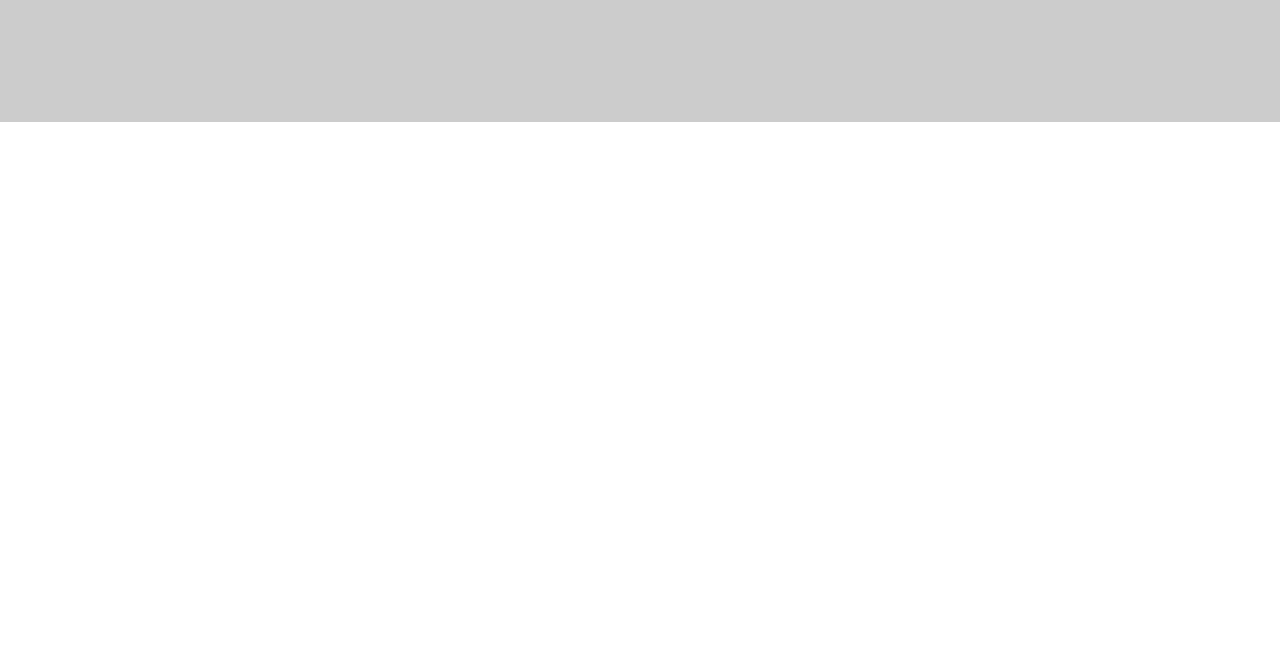
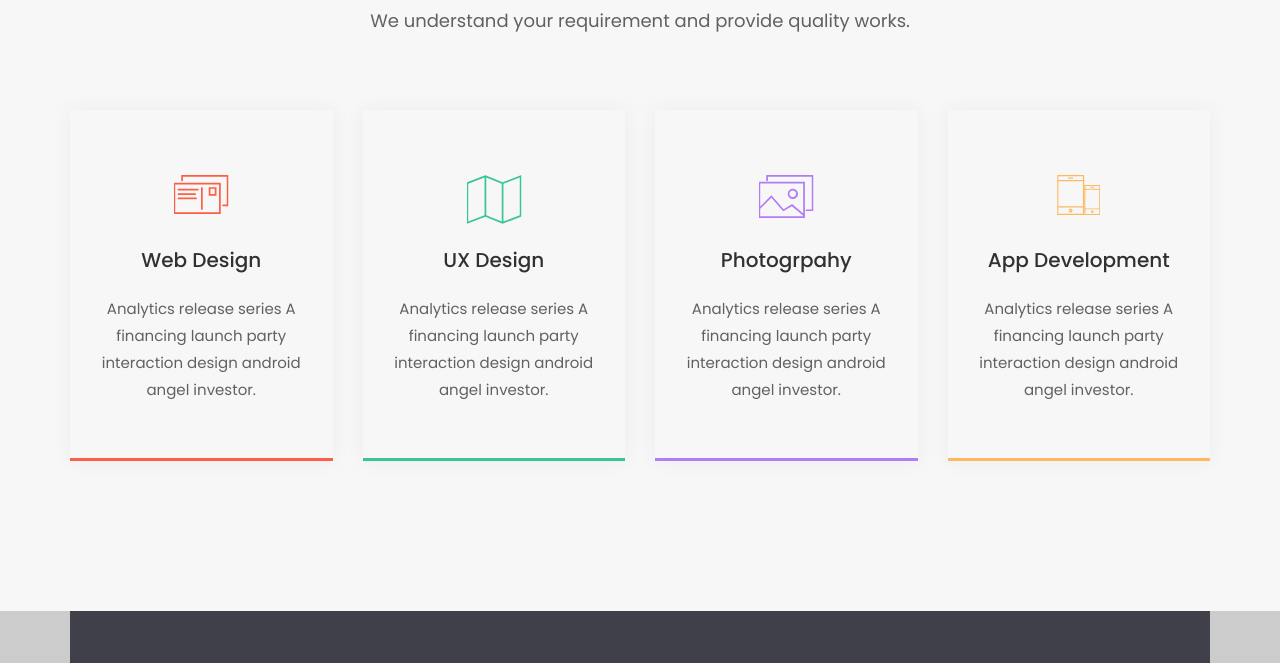
Before and after one commit to vm3192/Alexis, a plain HTML site: page index.html in a window 1280 px wide. Shown: the part 2029-2692 px from the top of the page. Before the commit the page ends 2151 px from the top, so only its background shows below. Drawn offline with nearby package versions, Linux system fonts and the light colour scheme.

Commit message:
section focus (adaptived)

```diff
--- a/css/style.css
+++ b/css/style.css
@@ -111,6 +111,26 @@ h6 {
 
 .red-btn:active {
   opacity: .8;
+}
+
+.title-section {
+  font-family: Libre Baskerville;
+  font-size: 50px;
+  font-weight: 700;
+  color: #313131;
+  text-align: center;
+}
+
+.subtitle-section {
+  font-size: 18px;
+  color: #616161;
+  text-align: center;
+}
+
+.text-section {
+  font-size: 15px;
+  line-height: 180%;
+  color: #616161;
 }
 
 .container {
@@ -275,7 +295,7 @@ h6 {
 }
 
 .about {
-  padding: 150px 0;
+  padding: 150px 0px;
 }
 
 .about__row {
@@ -333,17 +353,8 @@ h6 {
 }
 
 .about__info-title {
-  font-family: Libre Baskerville;
-  font-size: 50px;
-  font-weight: 700;
-  color: #313131;
   margin-bottom: 40px;
-}
-
-.about__info-text {
-  font-size: 15px;
-  line-height: 180%;
-  color: #616161;
+  text-align: left;
 }
 
 .about__info-text p {
@@ -381,6 +392,89 @@ h6 {
 
 .about__info-color--yellow {
   background-color: #feb960;
+}
+
+.focus {
+  padding: 150px 0px;
+  background-color: #f7f7f7;
+}
+
+.focus__title {
+  margin-bottom: 40px;
+}
+
+.focus__subtitle {
+  margin-bottom: 80px;
+}
+
+.focus__row {
+  display: -webkit-box;
+  display: -ms-flexbox;
+  display: flex;
+  -webkit-box-pack: justify;
+      -ms-flex-pack: justify;
+          justify-content: space-between;
+  margin: 0 -15px;
+}
+
+.focus__card {
+  -webkit-box-flex: 1;
+      -ms-flex: 1 1 auto;
+          flex: 1 1 auto;
+  margin: 0 15px;
+  text-align: center;
+  padding: 140px 30px 55px;
+  -webkit-box-shadow: 0 0 20px rgba(0, 0, 0, 0.05);
+          box-shadow: 0 0 20px rgba(0, 0, 0, 0.05);
+  position: relative;
+}
+
+.focus__card::before {
+  position: absolute;
+  top: 65px;
+  left: 50%;
+  -webkit-transform: translateX(-50%);
+      -ms-transform: translateX(-50%);
+          transform: translateX(-50%);
+}
+
+.focus__card--red {
+  border-bottom: 3px solid #fc5f45;
+}
+
+.focus__card--red::before {
+  content: url(../img/icons/focus_ico1.svg);
+}
+
+.focus__card--green {
+  border-bottom: 3px solid #38c695;
+}
+
+.focus__card--green::before {
+  content: url(../img/icons/focus_ico2.svg);
+}
+
+.focus__card--purple {
+  border-bottom: 3px solid #b27cf5;
+}
+
+.focus__card--purple::before {
+  content: url(../img/icons/focus_ico3.svg);
+}
+
+.focus__card--yellow {
+  border-bottom: 3px solid #feb960;
+}
+
+.focus__card--yellow::before {
+  content: url(../img/icons/focus_ico4.svg);
+}
+
+.focus__card-title {
+  font-size: 20px;
+  font-weight: 500;
+  color: #313131;
+  margin-bottom: 25px;
 }
 
 .footer {
@@ -476,11 +570,31 @@ h6 {
   .about__info-inner {
     padding: 50px 40px;
   }
+
+  .focus__card {
+    padding: 100px 15px 35px;
+  }
+
+  .focus__card::before {
+    top: 35px;
+  }
 }
 
 @media (max-width: 991px) {
   .container {
     max-width: 720px;
+  }
+
+  .title-section {
+    font-size: calc(30px + 20 * ((100vw - 320px) / 820));
+  }
+
+  .subtitle-section {
+    font-size: calc(13px + 5 * ((100vw - 320px) / 820));
+  }
+
+  .text-section {
+    font-size: calc(11px + 4 * ((100vw - 320px) / 820));
   }
 
   .about__row {
@@ -515,12 +629,16 @@ h6 {
             box-shadow: 0 0 20px rgba(0, 0, 0, 0.05);
   }
 
-  .about__info-title {
-    font-size: calc(30px + 20 * ((100vw - 320px) / 820));
+  .focus__row {
+    -webkit-box-orient: vertical;
+    -webkit-box-direction: normal;
+        -ms-flex-direction: column;
+            flex-direction: column;
   }
 
-  .about__info-text {
-    font-size: calc(11px + 4 * ((100vw - 320px) / 820));
+  .focus__card {
+    margin: 0 auto 30px;
+    max-width: 260px;
   }
 
   .footer__wrapper {
@@ -702,10 +820,14 @@ h6 {
   }
 
   .about {
-    padding: 50px 0;
+    padding: 50px 0px;
   }
 
   .about__info-inner {
     padding: 25px 20px;
   }
+
+  .focus {
+    padding: 50px 0px;
+  }
 }
--- a/index.html
+++ b/index.html
@@ -61,8 +61,8 @@
 						</div>
 						<div class="about__info">
 							<div class="about__info-inner">
-								<h3 class="about__info-title">About Us.</h3>
-								<div class="about__info-text">
+								<h3 class="about__info-title title-section">About Us.</h3>
+								<div class="about__info-text text-section">
 									<p>Analytics release series A financing launch party interaction design android angel investor.
 										Vesting
 										period social media sales conversion launch party rockstar incubator customer social proof graphical
@@ -79,6 +79,35 @@
 								<div class="about__info-color about__info-color--purple"></div>
 								<div class="about__info-color about__info-color--yellow"></div>
 							</div>
+						</div>
+					</div>
+				</div>
+			</section>
+
+			<section class="focus">
+				<div class="container">
+					<h2 class="focus__title title-section">Our Focus.</h2>
+					<h5 class="focus__subtitle subtitle-section">We understand your requirement and provide quality works.</h5>
+					<div class="focus__row">
+						<div class="focus__card focus__card--red">
+							<h6 class="focus__card-title">Web Design</h6>
+							<div class="focus__card-text text-section">Analytics release series A financing launch party
+								interaction design android angel investor.</div>
+						</div>
+						<div class="focus__card focus__card--green">
+							<h6 class="focus__card-title">UX Design</h6>
+							<div class="focus__card-text text-section">Analytics release series A financing launch party
+								interaction design android angel investor.</div>
+						</div>
+						<div class="focus__card focus__card--purple">
+							<h6 class="focus__card-title">Photogrpahy</h6>
+							<div class="focus__card-text text-section">Analytics release series A financing launch party
+								interaction design android angel investor.</div>
+						</div>
+						<div class="focus__card focus__card--yellow">
+							<h6 class="focus__card-title">App Development</h6>
+							<div class="focus__card-text text-section">Analytics release series A financing launch party
+								interaction design android angel investor.</div>
 						</div>
 					</div>
 				</div>
```
Also changed, not shown: css/style.min.css, img/icons/focus_ico1.svg (added), img/icons/focus_ico2.svg (added), img/icons/focus_ico3.svg (added), img/icons/focus_ico4.svg (added).
